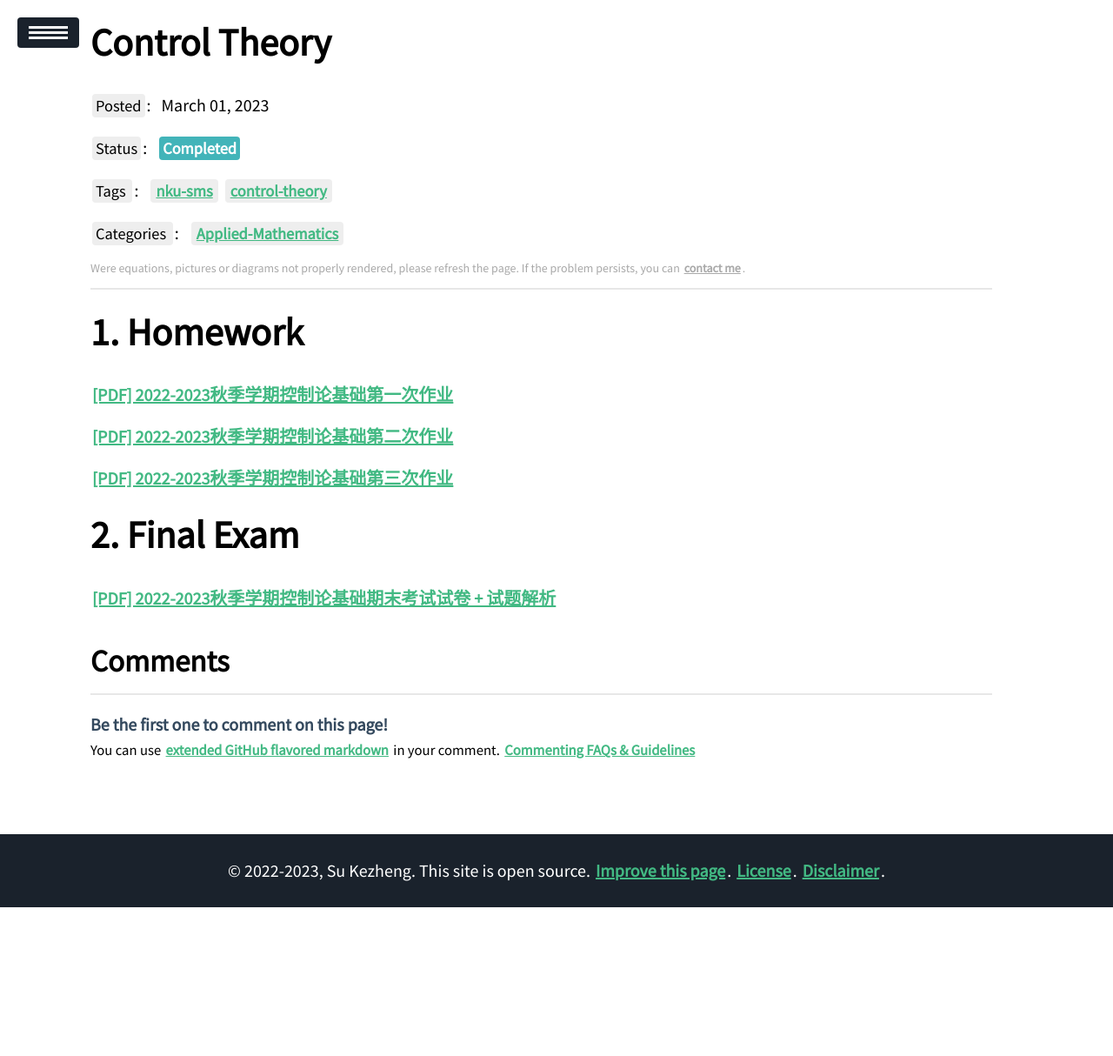
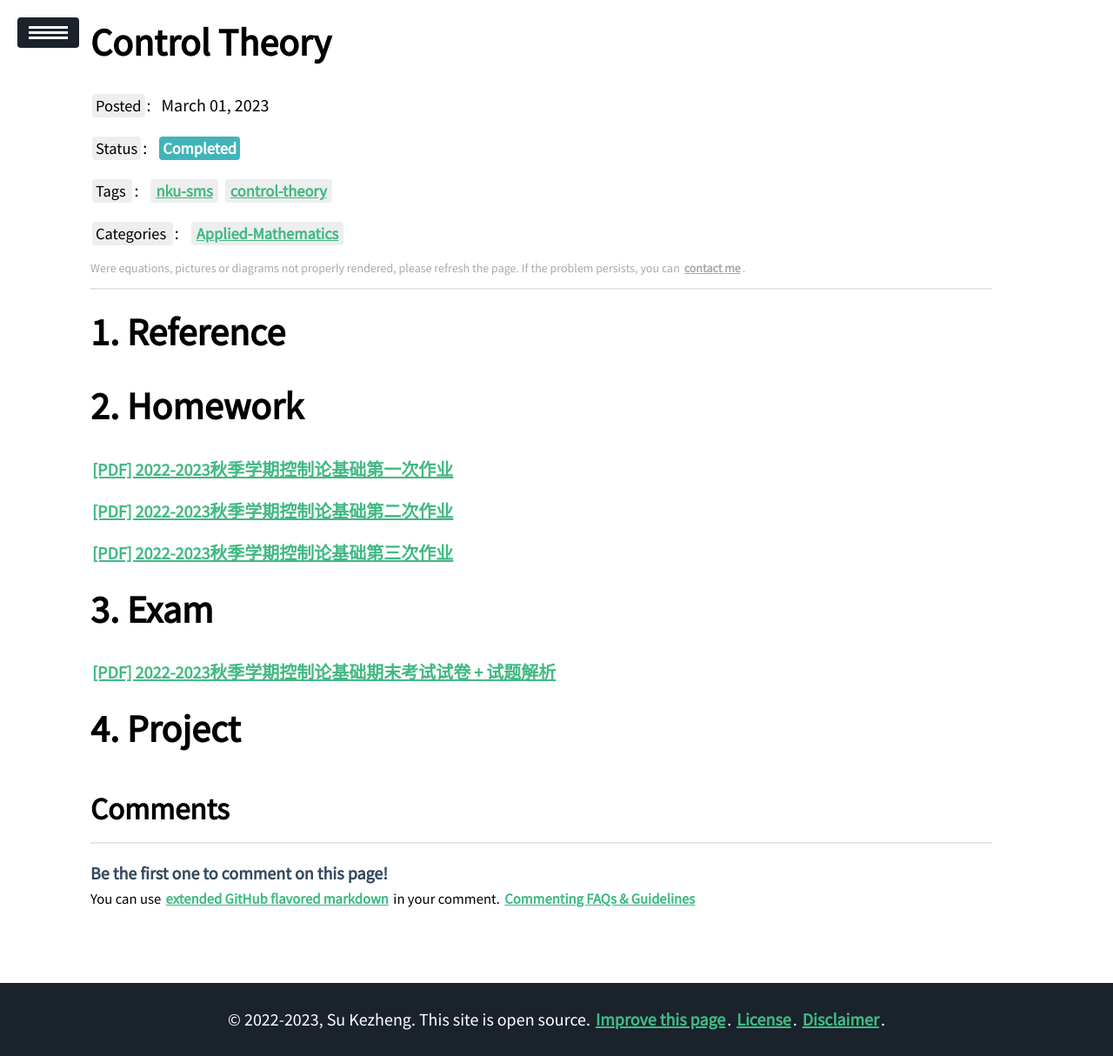
Before and after one commit to ssskz/ssskz.github.io, a Jekyll site: the page built from _posts/2023-3-1-Control-Theory.md, in a window 1280 px wide. Shown: the whole page at 87% size. Built offline with Jekyll 4.4.1, drawn with Linux system fonts in a browser that asks for light colours; our own code applies the rules of GitHub Pages for plain Markdown files; a script that is not in the unit is left out; before the commit the page ends 1043 px from its top, so only the background shows below that.

Commit message:
update _posts/2023-3-1-Control-Theory.md.
Signed-off-by: ssskz <12497590+ssskz@user.noreply.gitee.com>

```diff
--- a/_posts/2023-3-1-Control-Theory.md
+++ b/_posts/2023-3-1-Control-Theory.md
@@ -9,6 +9,8 @@ categories: Applied-Mathematics
 description: Sharing of learning materials (homework and exams) about **Control Theroy** course given by [Pr.Wang](https://math.nankai.edu.cn/2016/1113/c5622a51447/page.htm) sms, Nankai University, in 2022 Fall semester.
 ---
 
+# Reference
+
 # Homework
 
 <p><a href="https://ssskz.github.io/materials/控制论基础1.pdf" target="_blank">[PDF] 2022-2023秋季学期控制论基础第一次作业 </a></p>
@@ -17,6 +19,8 @@ description: Sharing of learning materials (homework and exams) about **Control
 
 <p><a href="https://ssskz.github.io/materials/控制论基础3.pdf" target="_blank">[PDF] 2022-2023秋季学期控制论基础第三次作业 </a></p>
 
-# Final Exam
+# Exam
 
 <p><a href="https://ssskz.github.io/materials/控制论基础期末考试.pdf" target="_blank">[PDF] 2022-2023秋季学期控制论基础期末考试试卷 + 试题解析</a></p>
+
+# Project
```
